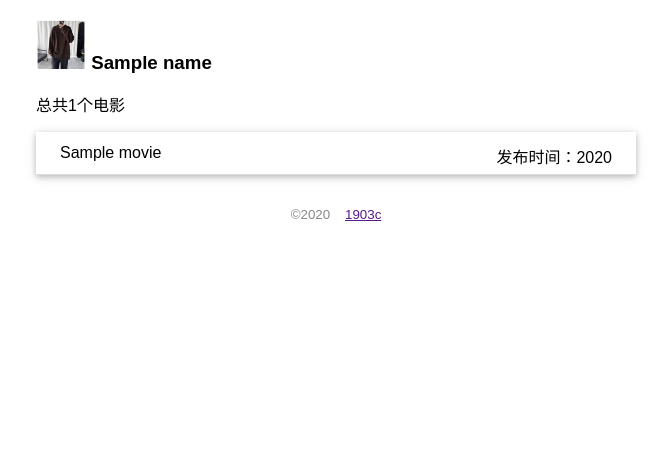
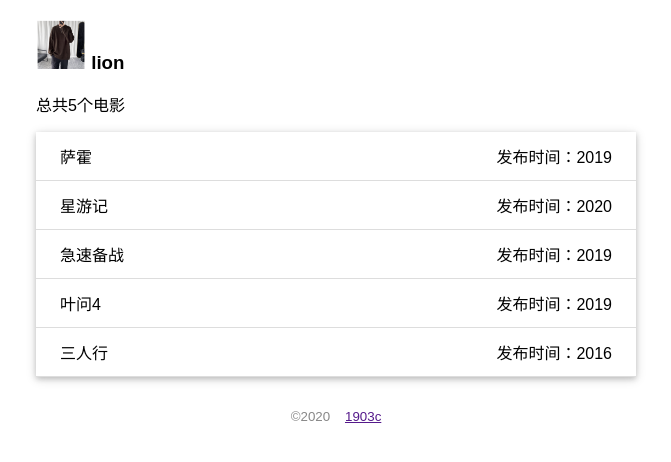
Before and after one commit to huiyu-1/huiyu-1, a Flask app: template templates/index.html in a window 1280 px wide. Shown: the top 462 px of the page, without its empty margins (304-975 px from the left). Run offline with Flask 2, Linux system fonts and the light colour scheme; data comes from the database, SQL or seed files in the repository; both versions use the stored data as it was after the commit; the template is opened without the code that fills it: values that come from a table or form of the project are taken from there, most other values are stand-ins (such as "Sample title", 1, 10 or a date in 2020).

Commit message:
数据库初始化完成&数据文件导入成功

```diff
--- a/app.py
+++ b/app.py
@@ -32,15 +32,17 @@ class Movie(db.Model):
 # views视图函数
 @app.route('/')
 def index():
-    name = 'lion'
-    movies = [
-        {"title":"萨霍","year":"2019"},
-        {"title":"星游记","year":"2020"},
-        {"title":"急速备战","year":"2019"},
-        {"title":"叶问4","year":"2019"},
-        {"title":"三人行","year":"2016"},
-    ]
-    return render_template('index.html',name=name,movies=movies)
+    # name = 'lion'
+    # movies = [
+    #     {"title":"萨霍","year":"2019"},
+    #     {"title":"星游记","year":"2020"},
+    #     {"title":"急速备战","year":"2019"},
+    #     {"title":"叶问4","year":"2019"},
+    #     {"title":"三人行","year":"2016"},
+    # ]
+    user = User.query.first()       # 查询出用户记录
+    movies = Movie.query.all()
+    return render_template('index.html',user=user,movies=movies)
 
 
 # 自定义命令
@@ -51,3 +53,22 @@ def initdb(drop):
         db.drop_all()
     db.create_all()
     click.echo("初始化数据库完成")
+
+# 向数据库中插入数据
+@app.cli.command()
+def forge():
+    name = 'lion'
+    movies = [
+        {"title":"萨霍","year":"2019"},
+        {"title":"星游记","year":"2020"},
+        {"title":"急速备战","year":"2019"},
+        {"title":"叶问4","year":"2019"},
+        {"title":"三人行","year":"2016"},
+    ]
+    user = User(name=name)
+    db.session.add(user)
+    for m in movies:
+        movie = Movie(title=m['title'],year=m['year'])
+        db.session.add(movie)
+    db.session.commit()
+    click.echo("导入数据完成")
--- a/templates/index.html
+++ b/templates/index.html
@@ -9,7 +9,7 @@
 <body>
     <h3>
         <img src="{{ url_for('static',filename='img/p2.jpg') }}" alt="头像" class="avatar">
-        {{ name }}
+        {{ user.name }}
     </h3>
     {# 过滤器 #}
     <p>总共{{ movies|length }}个电影</p>
```
Also changed, not shown: data.db (added).
